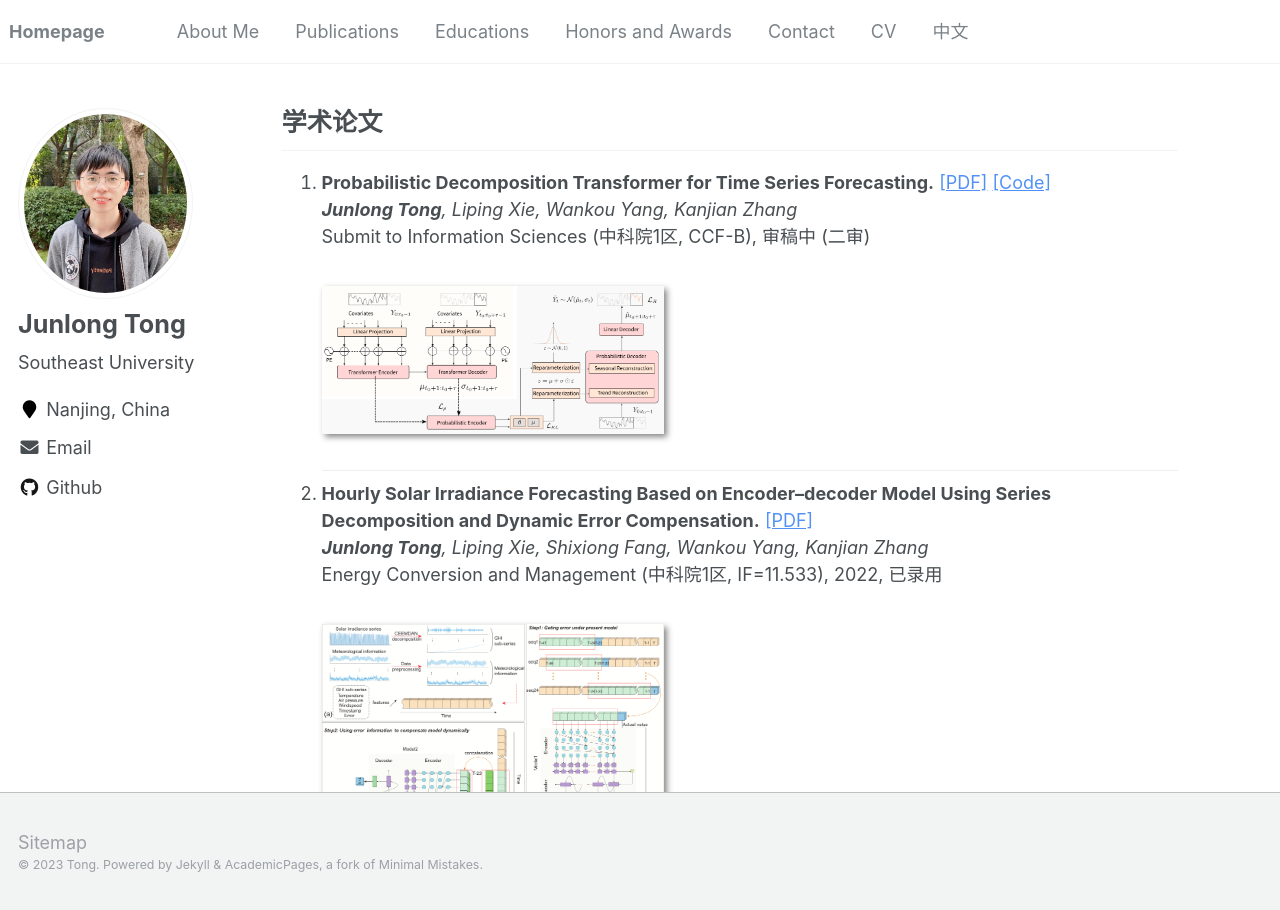
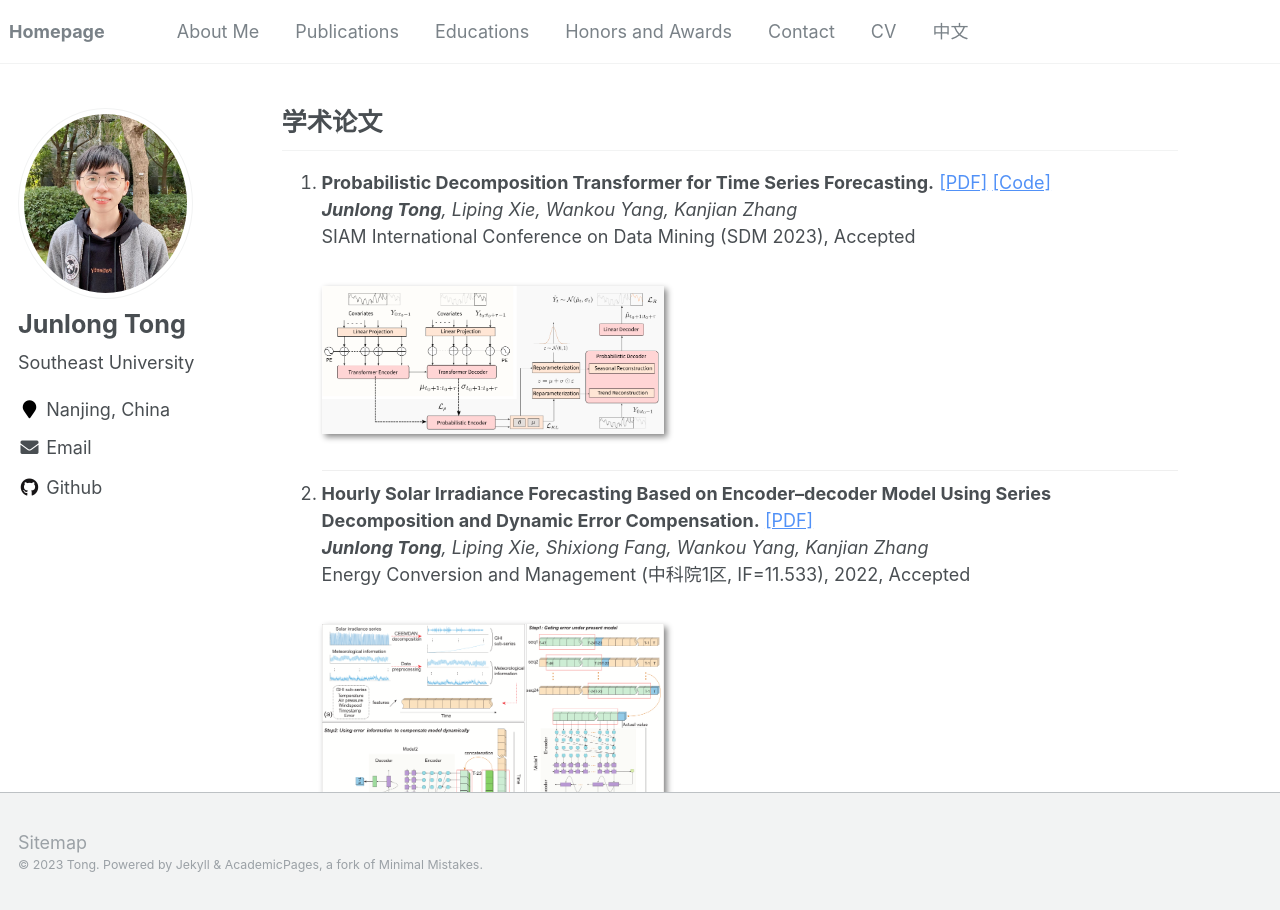
Before and after one commit to JL-tong/JL-tong.github.io, a Jekyll site: the page built from _pages/includes/Publications.md, in a window 1280 px wide. Built offline with Jekyll 4.4.1, drawn with Linux system fonts in a browser that asks for light colours; our own code applies the rules of GitHub Pages for plain Markdown files; comment, search, counter and statistics services are not loaded.

Commit message:
Update Pages

```diff
--- a/_pages/includes/Publications.md
+++ b/_pages/includes/Publications.md
@@ -4,8 +4,7 @@
   <a href="https://arxiv.org/pdf/2210.17393.pdf" target="_blank" rel="noopener noreferrer">[PDF]</a>
   <a href="https://github.com/JL-tong/PDTrans" target="_blank" rel="noopener noreferrer">[Code]</a><br>
 	  <i><b>Junlong Tong</b>, Liping Xie, Wankou Yang, Kanjian Zhang<br></i>
-      Submit to Information Sciences (中科院1区, CCF-B), 审稿中 (二审)<br>
-	<!-- Submit to SIAM International Conference on Data Mining (SDM2023), 投稿中<br>   -->
+	SIAM International Conference on Data Mining (SDM 2023), Accepted<br>
     <div class='paper-box'><div class='paper-box-image'>
     <div><img src='https://jl-tong.github.io/images/frame.png' alt="sym" width="100%"></div></div>
     <div class='paper-box-text' markdown="1"></div></div>
@@ -22,7 +21,7 @@
   <li><b>Hourly Solar Irradiance Forecasting Based on Encoder–decoder Model Using Series Decomposition and Dynamic Error Compensation.</b>
 	<a href="https://jl-tong.github.io/docs/ECM-hourly.pdf" target="_blank" rel="noopener noreferrer">[PDF]</a><br>
 	<i><b>Junlong Tong</b>, Liping Xie, Shixiong Fang, Wankou Yang, Kanjian Zhang<br></i>
-	Energy Conversion and Management (中科院1区, IF=11.533), 2022, 已录用<br>
+	Energy Conversion and Management (中科院1区, IF=11.533), 2022, Accepted<br>
     <div class='paper-box'><div class='paper-box-image'>
     <div><img src='https://jl-tong.github.io/images/frame0.png' alt="sym" width="100%"></div></div>
     <div class='paper-box-text' markdown="1"></div></div>
```
Also changed, not shown: _pages/include/Publications.md (+1 -1 lines).
